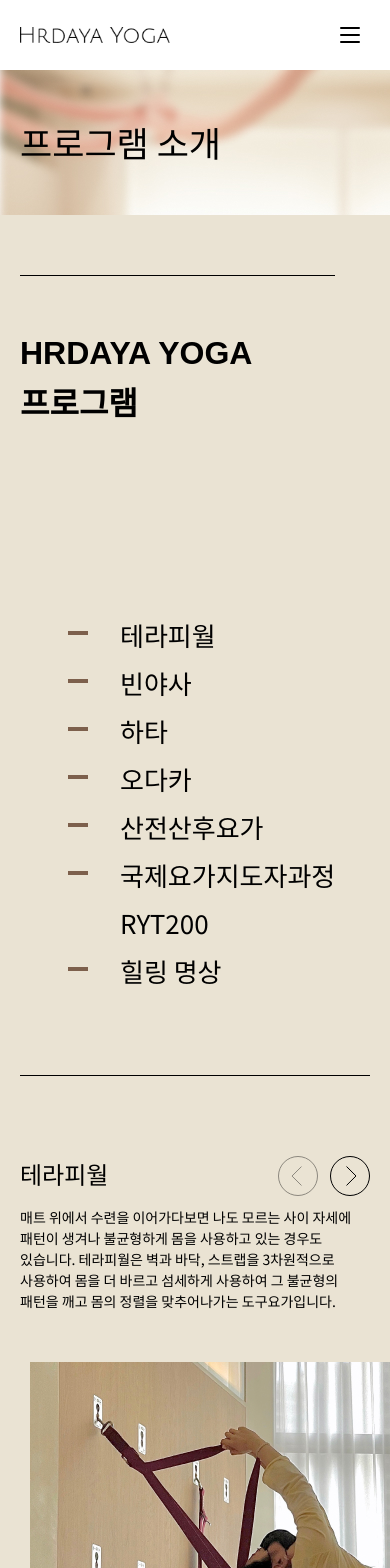
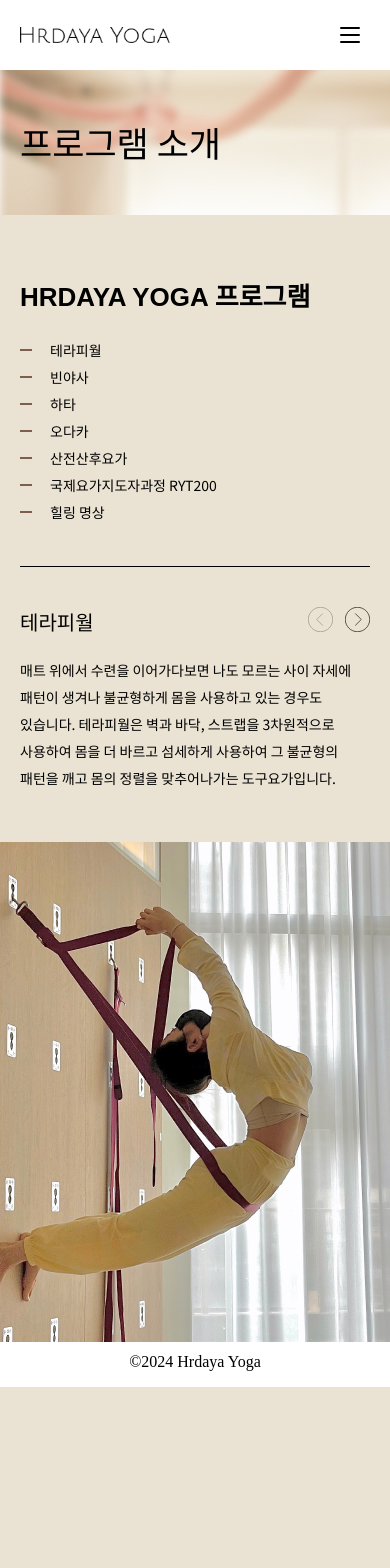
Before and after one commit to yogahrdaya/hrdaya, a Next.js app: page /program in a window 390 px wide. Shown: the top 1568 px of the page. After the commit the page ends 1387 px from the top, so only its background shows below. Built offline with nearby package versions, Linux system fonts and the light colour scheme.

Commit message:
mobile - program 레이아웃 수정

```diff
--- a/src/app/globals.css
+++ b/src/app/globals.css
@@ -27,12 +27,12 @@
   }
 
   .point-bar {
-    @apply h-[4px] w-[20px] bg-[#7D604C];
+    @apply h-[2px] w-[12px] bg-[#7D604C] md:h-[4px] md:w-[20px];
   }
 
   .li-point::before {
     content: "";
-    @apply point-bar absolute left-[48px] top-[20px];
+    @apply point-bar absolute left-[0px] top-[12px] md:left-[48px] md:top-[20px];
   }
 
   .nav-point::before {
@@ -41,7 +41,7 @@
   }
 
   .about-swiper .swiper-wrapper {
-    @apply ml-[calc(-50vw_+_280px)] xl:ml-[-370px];
+    @apply md:ml-[calc(-50vw_+_280px)] xl:ml-[-370px];
   }
 
   .about-swiper .swiper-slide {
--- a/src/app/program/page.tsx
+++ b/src/app/program/page.tsx
@@ -50,26 +50,26 @@ export default function Page() {
 
   return (
     <SubLayout imageSrc="program_kv.jpg" title="프로그램 소개">
-      <div className="mb-[80px] flex gap-[78px] border-b border-black pb-[80px]">
-        <div className="flex w-full flex-col justify-between border-t border-black">
-          <h3 className="mt-[50px] text-title">
+      <div className="mb-[40px] flex gap-[78px] border-b border-black pb-[40px] md:mb-[80px] md:pb-[80px]">
+        <div className="flex w-full flex-col justify-between border-black md:border-t">
+          <h3 className="text-[26px] md:mt-[50px] md:text-title">
             <p className="font-bold">
               <span className="font-serif">HRDAYA YOGA</span> 프로그램
             </p>
           </h3>
 
-          <ul>
+          <ul className="mt-[20px] md:mt-0">
             {slideData.map((data) => (
               <li
                 key={data.title}
-                className="li-point relative pl-[100px] text-[26px] leading-[48px]"
+                className="li-point relative pl-[30px] text-[14px] leading-[27px] md:pl-[100px] md:text-[26px] md:leading-[48px]"
               >
                 {data.title}
               </li>
             ))}
           </ul>
         </div>
-        <div className="relative h-[720px] w-full max-w-[540px] overflow-hidden">
+        <div className="relative hidden h-[720px] w-full max-w-[540px] overflow-hidden md:block">
           <Image
             src={`${nextConfig.basePath}/program_mona.jpg`}
             fill
@@ -87,8 +87,10 @@ export default function Page() {
             <div key={data.title}>
               {activeIndex === index && (
                 <>
-                  <h4 className="mb-[15px] text-[24px]">{data.title}</h4>
-                  <p className="min-h-[48px] max-w-[985px]">
+                  <h4 className="mb-[20px] text-[20px] md:mb-[15px] md:text-[24px]">
+                    {data.title}
+                  </h4>
+                  <p className="min-h-[135px] max-w-[985px] leading-[27px] md:min-h-[48px] md:leading-normal">
                     {data.descripton}
                   </p>
                 </>
@@ -97,7 +99,7 @@ export default function Page() {
           ))}
           {/* Custom Navigation Buttons */}
           <div className="absolute right-0 top-0">
-            <button className="custom-prev mr-[12px] disabled:opacity-40">
+            <button className="custom-prev mr-[12px] w-[25px] disabled:opacity-40 md:w-auto">
               <Image
                 src={`${nextConfig.basePath}/arrow.svg`}
                 alt="prev"
@@ -105,7 +107,7 @@ export default function Page() {
                 height={40}
               />
             </button>
-            <button className="custom-next rotate-180 transform disabled:opacity-40">
+            <button className="custom-next w-[25px] rotate-180 transform disabled:opacity-40 md:w-auto">
               <Image
                 src={`${nextConfig.basePath}/arrow.svg`}
                 alt="prev"
```
